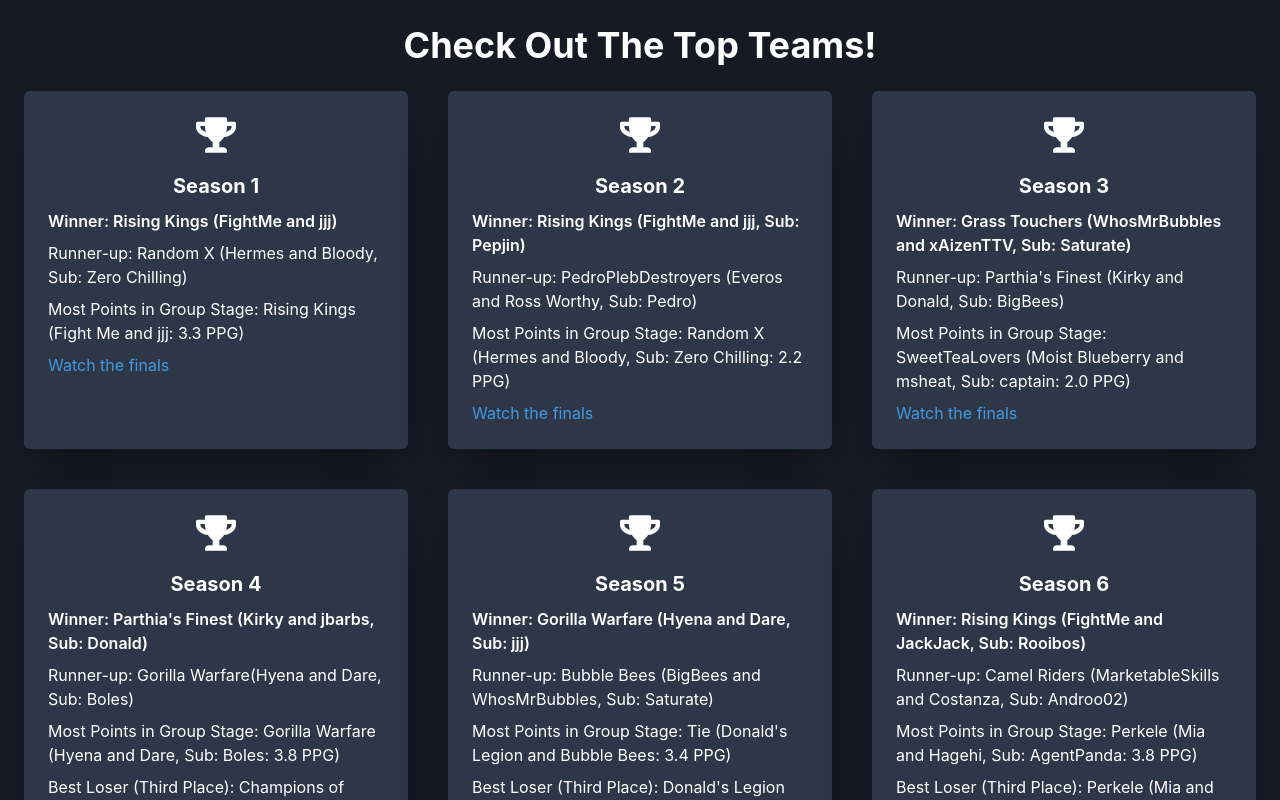
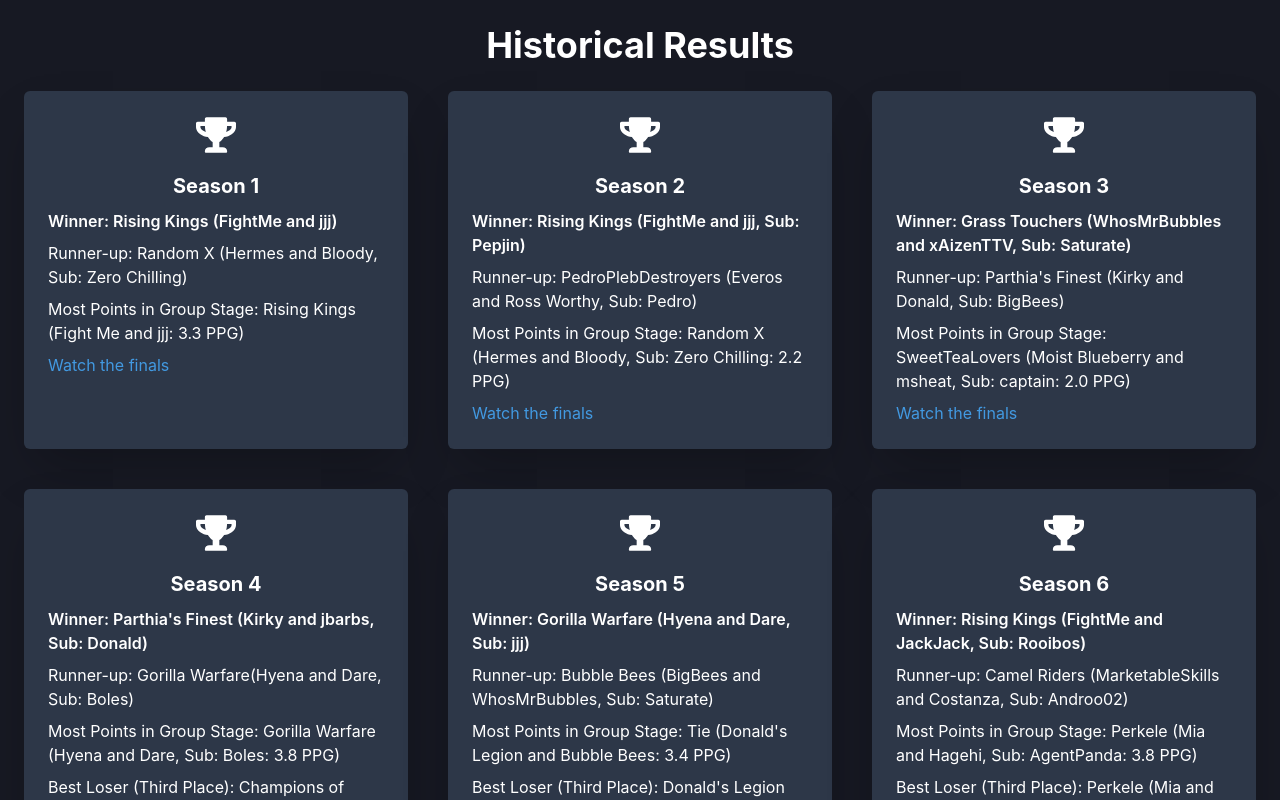
Before and after one commit to bobitsvetkov/tw-website, a React (Vite) app in the folder tw-project/: page /champions in a window 1280 px wide. Shown: the top 800 px of the page. Built offline with nearby package versions, Linux system fonts and the light colour scheme.

Commit message:
chore: change title to be more precise

```diff
--- a/tw-project/src/components/Champions/Champions.tsx
+++ b/tw-project/src/components/Champions/Champions.tsx
@@ -79,7 +79,7 @@ function Champions() {
     return (
         <Box bg="gray.900" minHeight="100vh" p={6}>  {/* Darker shade of gray for the background */}
             <Center mb={6}>
-                <Heading color={cardColor}>Check Out The Top Teams!</Heading>
+                <Heading color={cardColor}>Historical Results</Heading>
             </Center>
             <SimpleGrid columns={3} spacing={10}>
                 {seasons.map((s, index) => (
```
